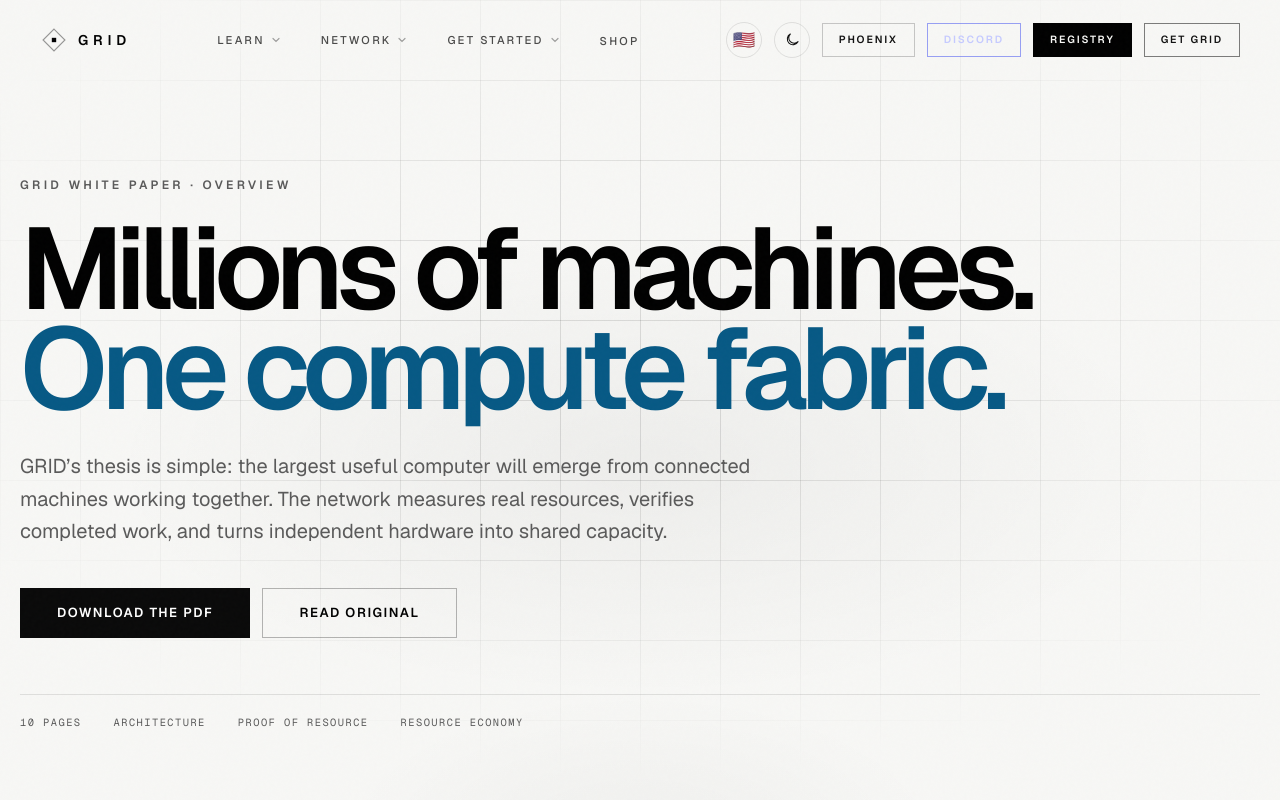
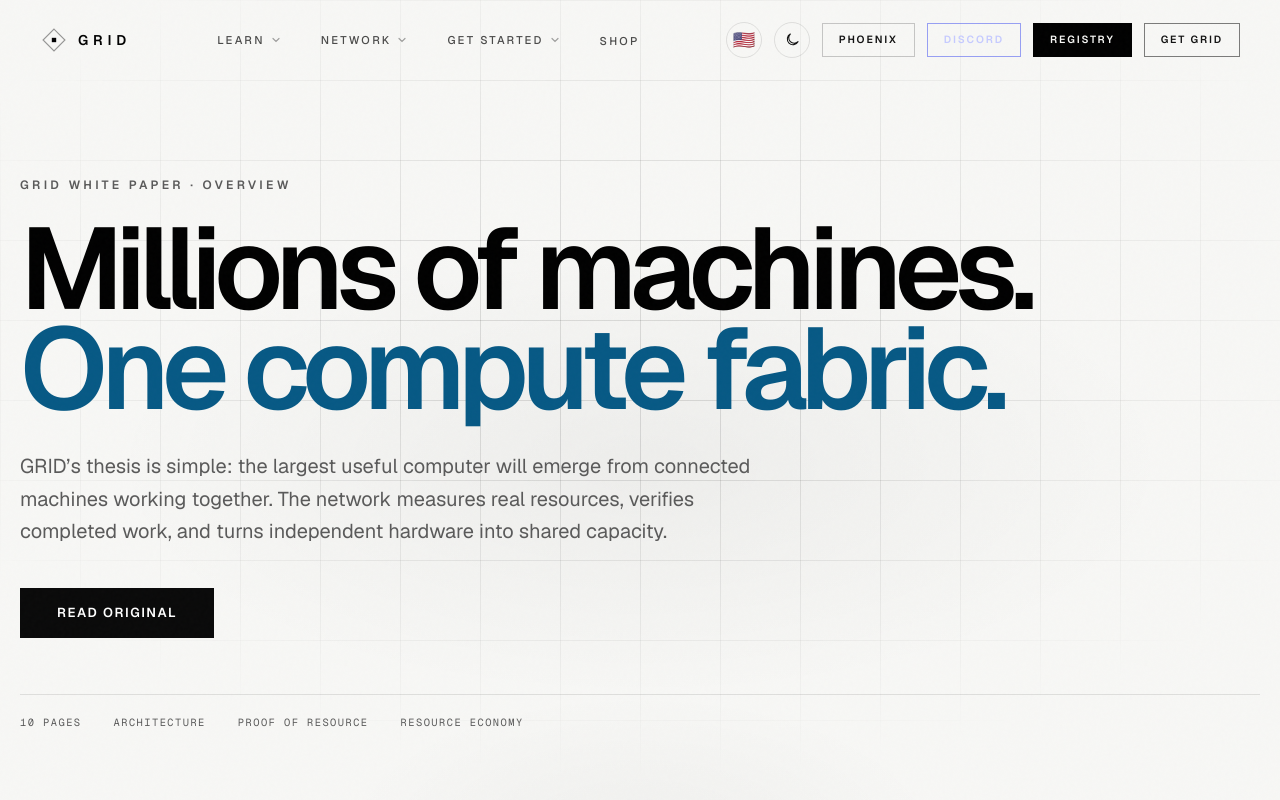
Before and after one commit to Caraveo/grid-site, a Next.js app: page /white-paper in a window 1280 px wide. Shown: the top 800 px of the page. Built offline with nearby package versions, Linux system fonts and the light colour scheme.

Commit message:
simplify white paper CTA

```diff
--- a/src/app/white-paper/page.tsx
+++ b/src/app/white-paper/page.tsx
@@ -75,16 +75,9 @@
           <div className="mt-10 flex flex-wrap gap-3">
             <a
               href="/downloads/GRID-White-Paper.pdf"
-              download="GRID-White-Paper.pdf"
-              className="btn-primary"
-            >
-              Download the PDF
-            </a>
-            <a
-              href="/downloads/GRID-White-Paper.pdf"
               target="_blank"
               rel="noreferrer"
-              className="btn-ghost"
+              className="btn-primary"
             >
               Read original
             </a>
@@ -220,17 +213,17 @@
         <p className="section-label">Original document</p>
         <h2 className="section-title mx-auto mt-5 max-w-4xl">Read the complete architecture and vision.</h2>
         <p className="section-body mx-auto mt-6">
-          Download the original ten-page GRID white paper as a PDF.
+          Open the original ten-page GRID white paper.
         </p>
         <div className="mt-9 flex flex-wrap justify-center gap-3">
           <a
             href="/downloads/GRID-White-Paper.pdf"
-            download="GRID-White-Paper.pdf"
+            target="_blank"
+            rel="noreferrer"
             className="btn-primary"
           >
-            Download white paper
+            Read original
           </a>
-          <a href="/por" className="btn-ghost">Proof of Resource</a>
         </div>
       </Section>
 
```
